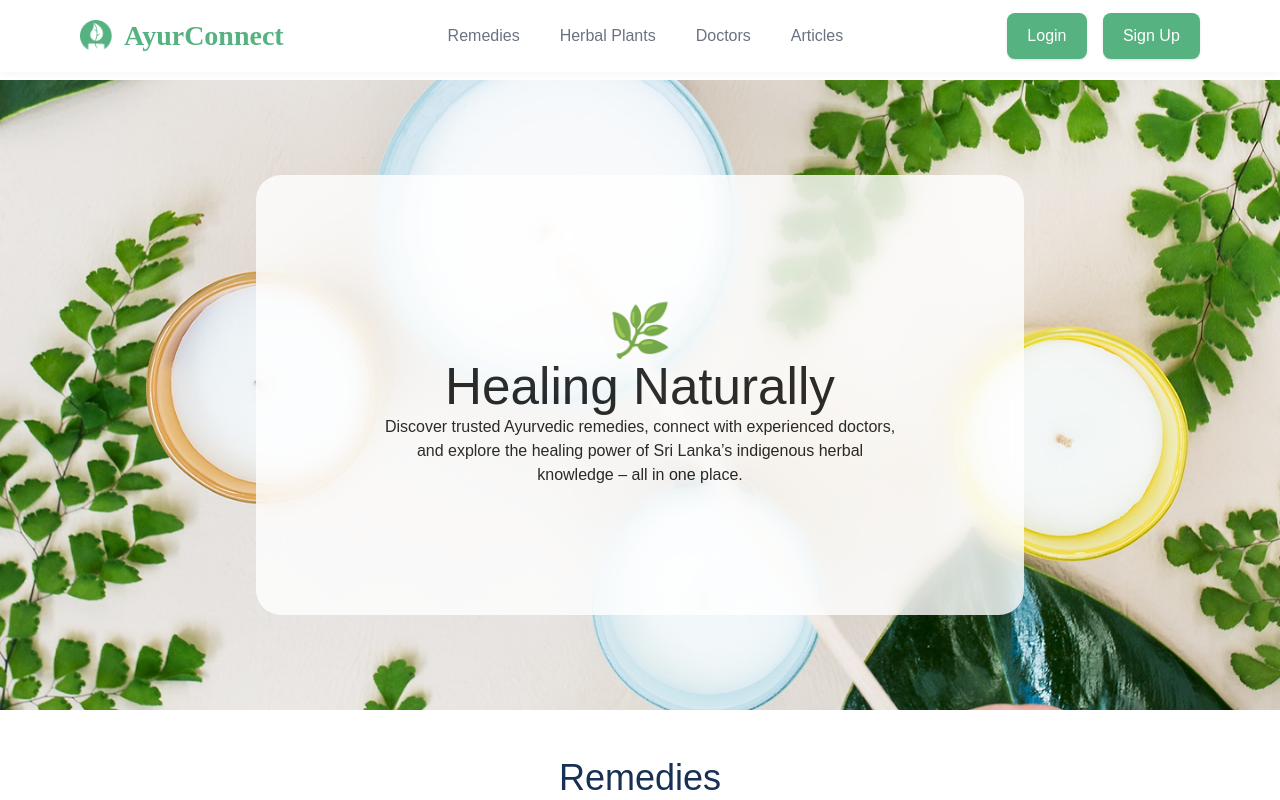
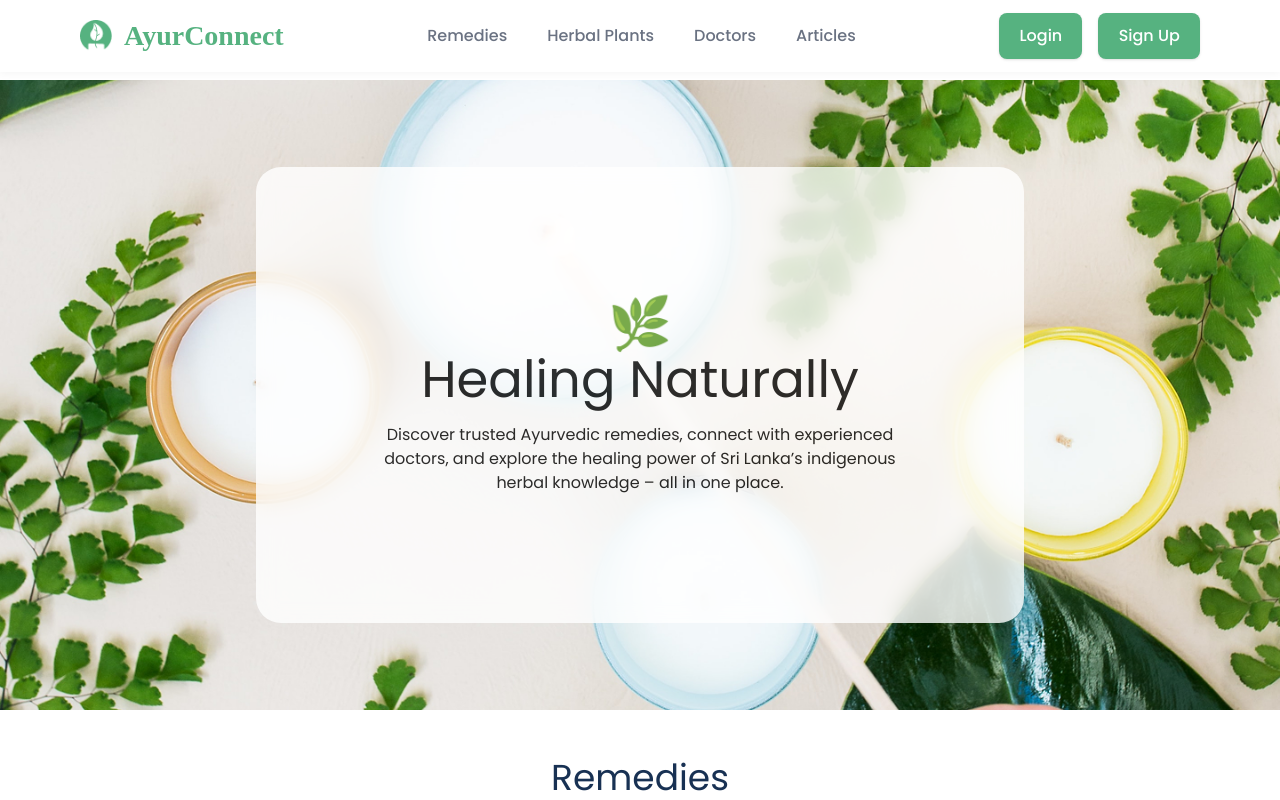
Before and after one commit to sanii13/iwb25-488-quadrant, a React (Vite) app in the folder frontend/: page / in a window 1280 px wide. Built offline with nearby package versions, Linux system fonts and the light colour scheme.

Commit message:
style: font-family to Poppins

```diff
--- a/frontend/src/index.css
+++ b/frontend/src/index.css
@@ -1,3 +1,4 @@
+@import url('https://fonts.googleapis.com/css2?family=Poppins:ital,wght@0,100;0,200;0,300;0,400;0,500;0,600;0,700;0,800;0,900;1,100;1,200;1,300;1,400;1,500;1,600;1,700;1,800;1,900&display=swap');
 @import "tailwindcss";
 
 @layer base {
@@ -29,6 +30,7 @@
   -webkit-font-smoothing: antialiased;
   -moz-osx-font-smoothing: grayscale;
 }
+
 
 html, body {
   height: 100%;
--- a/frontend/src/pages/Home.tsx
+++ b/frontend/src/pages/Home.tsx
@@ -25,7 +25,7 @@
       <div className="flex flex-col justify-center items-center  h-[630px] w-full " style={{fontFamily: 'Poppins, sans-serif', marginTop: '10vh', backgroundImage: `url(${homebg})`, backgroundSize: 'cover', backgroundPosition: 'center', backgroundRepeat: 'no-repeat'}}>
         <div className="flex flex-col justify-center items-center bg-white bg-opacity-10 p-8 " style={{ opacity: 0.8, backdropFilter: 'blur(10px)', padding:'16vh', borderRadius:'25px' }}>
           <h1 className="text-3xl">🌿 </h1>
-          <h1 className="text-black text-3xl font-bold-500 mb-4">Healing Naturally</h1>
+          <h1 className="text-black text-3xl font-bold-500 mb-4" style={{paddingBottom: '1rem'}}>Healing Naturally</h1>
           <p className="text-black font-400 text-[16px] text-center max-w-lg">Discover trusted Ayurvedic remedies, connect with experienced doctors, and explore the healing power of Sri Lanka’s indigenous herbal knowledge – all in one place.
           </p>
         </div>
@@ -168,9 +168,10 @@
 
         <div className="bg-green-100 flex flex-col md:flex-row gap-8 justify-center items-stretch w-full max-w mb-10 px-4" style={{paddingBottom:'4rem'}} >
           <button className="tracking-widest px-8 py-3 bg-[#56B280] text-white rounded-[12px] font-semibold shadow hover:bg-[#44966a] transition-all flex items-center gap-2 text-lg" style={{fontFamily: 'Poppins, sans-serif'}}>
-          Explore Articles
+          <a href="">Explore Articles</a>
           <span className="text-2xl">&#8594;</span>
         </button>
+
         </div>
 
       </section>
```
